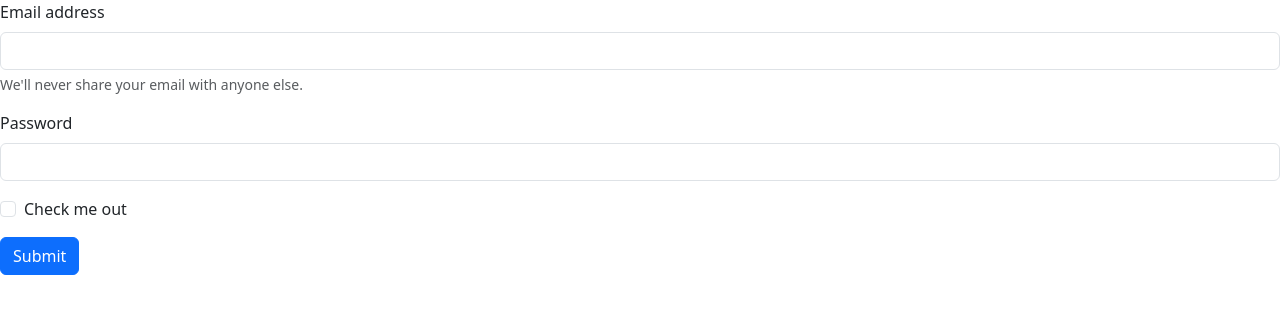
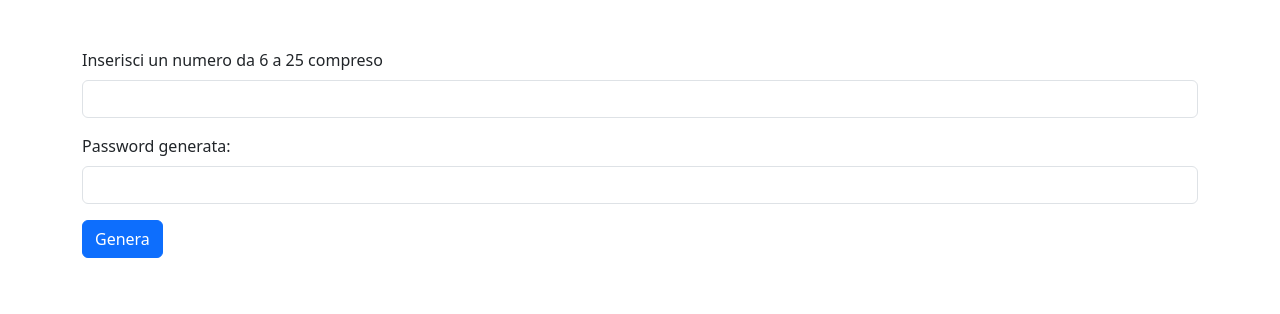
Before and after one commit to Rivio98/php-strong-password-generator, a PHP site: page / in a window 1280 px wide. Shown: the top 314 px of the page. Run offline with PHP 8.4, Linux system fonts and the light colour scheme.

Commit message:
[UPD] Added layout index

```diff
--- a/index.php
+++ b/index.php
@@ -12,22 +12,19 @@
 </head>
 
 <body>
+    <div class="container mt-5">
         <form>
             <div class="mb-3">
-            <label for="exampleInputEmail1" class="form-label">Email address</label>
-            <input type="email" class="form-control" id="exampleInputEmail1" aria-describedby="emailHelp">
-            <div id="emailHelp" class="form-text">We'll never share your email with anyone else.</div>
+                <label class="form-label">Inserisci un numero da 6 a 25 compreso</label>
+                <input type="number" min='6' max='25' class="form-control">
             </div>
             <div class="mb-3">
-            <label for="exampleInputPassword1" class="form-label">Password</label>
-            <input type="password" class="form-control" id="exampleInputPassword1">
+                <label class="form-label">Password generata:</label>
+                <input type="password" class="form-control">
             </div>
-        <div class="mb-3 form-check">
-            <input type="checkbox" class="form-check-input" id="exampleCheck1">
-            <label class="form-check-label" for="exampleCheck1">Check me out</label>
+            <button type="submit" class="btn btn-primary">Genera</button>
+        </form>
     </div>
-        <button type="submit" class="btn btn-primary">Submit</button>
-    </form>
 </body>
 
 </html>
```
Lines whose indentation alone changed are shown as unchanged.
